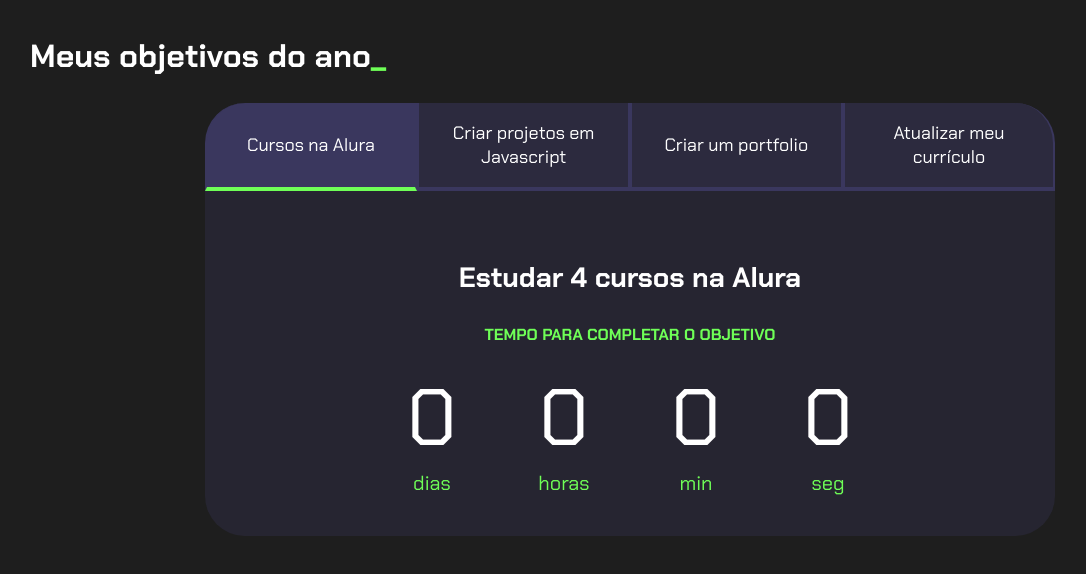
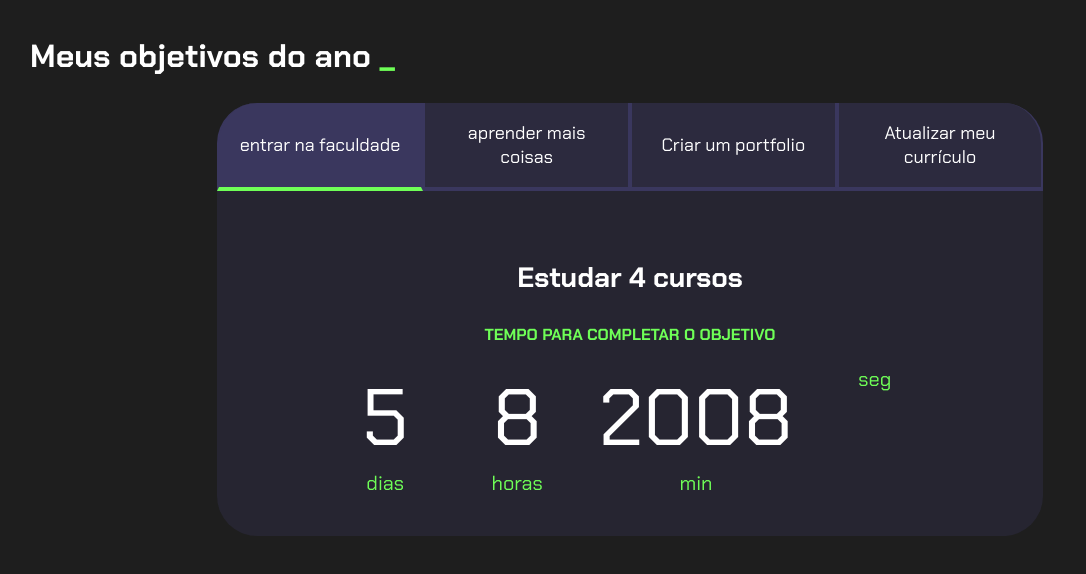
Before and after one commit to duda980/projeto-de-vida, a plain HTML site: page js-projeto-de-vida-main/index.html in a window 1280 px wide. Shown: the whole page, without its empty margins (10-1096 px from the left). Drawn offline with Linux system fonts and the light colour scheme.

Commit message:
Add files via upload

```diff
--- a/js-projeto-de-vida-main/index.html
+++ b/js-projeto-de-vida-main/index.html
@@ -10,17 +10,17 @@
 
 <body>
     <section class="conteudo-principal">
-        <h2 class="titulo-principal">Meus objetivos do ano<span>_</span></h2>
+        <h2 class="titulo-principal">Meus objetivos do ano <span>_</span></h2>
         <div class="conteudo">
             <div class="botoes">
-                <button class="botao ativo">Cursos na Alura</button>
-                <button class="botao">Criar projetos em Javascript</button>
+                <button class="botao ativo">entrar na faculdade</button>
+                <button class="botao">aprender mais coisas</button>
                 <button class="botao">Criar um portfolio</button>
                 <button class="botao">Atualizar meu currículo</button>
             </div>
             <div class="abas-textos">
                 <div class="aba-conteudo ativo">
-                    <h3 class="aba-conteudo-titulo-principal">Estudar 4 cursos na Alura</h3>
+                    <h3 class="aba-conteudo-titulo-principal">Estudar 4 cursos</h3>
                     <h4 class="aba-conteudo-titulo-secundario">Tempo para completar o objetivo</h4>
                     <div class="contador">
                         <div class="contador-digito">
@@ -42,7 +42,7 @@
                     </div>
                 </div>
                 <div class="aba-conteudo">
-                    <h3 class="aba-conteudo-titulo-principal">Criar 5 projetos em Javascript</h3>
+                    <h3 class="aba-conteudo-titulo-principal">Estudar bastante</h3>
                     <h4 class="aba-conteudo-titulo-secundario">Tempo para completar o objetivo</h4>
                     <div class="contador">
                         <div class="contador-digito">
--- a/js-projeto-de-vida-main/main.js
+++ b/js-projeto-de-vida-main/main.js
@@ -37,7 +37,7 @@ function calculaTempo(tempoObjetivo) {
     if (tempoFinal > 0) {
         return [dias, horas, minutos, segundos];
     } else {
-        return [0, 0, 0, 0];
+        return [5, 8, 2008];
     }
 }
 
```
